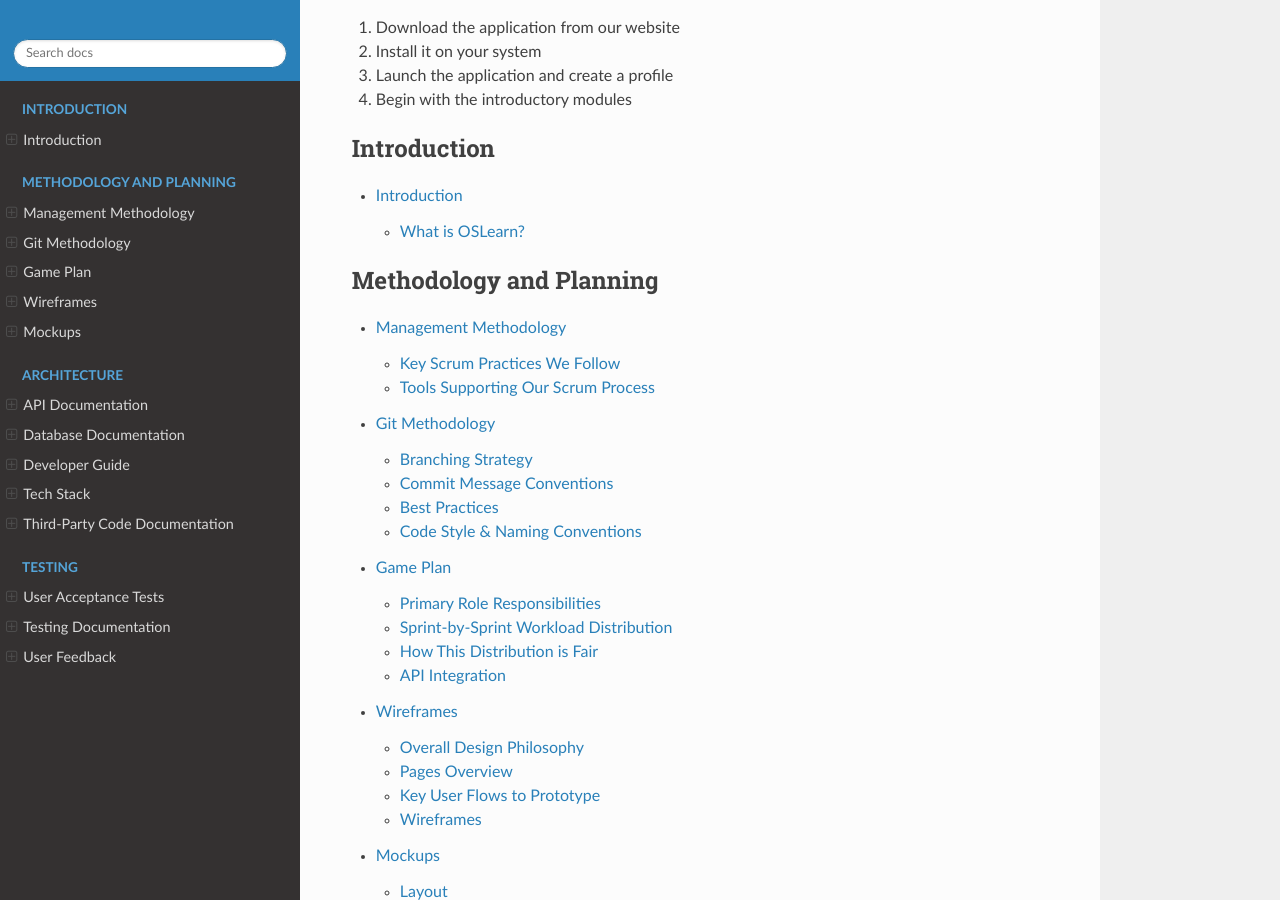
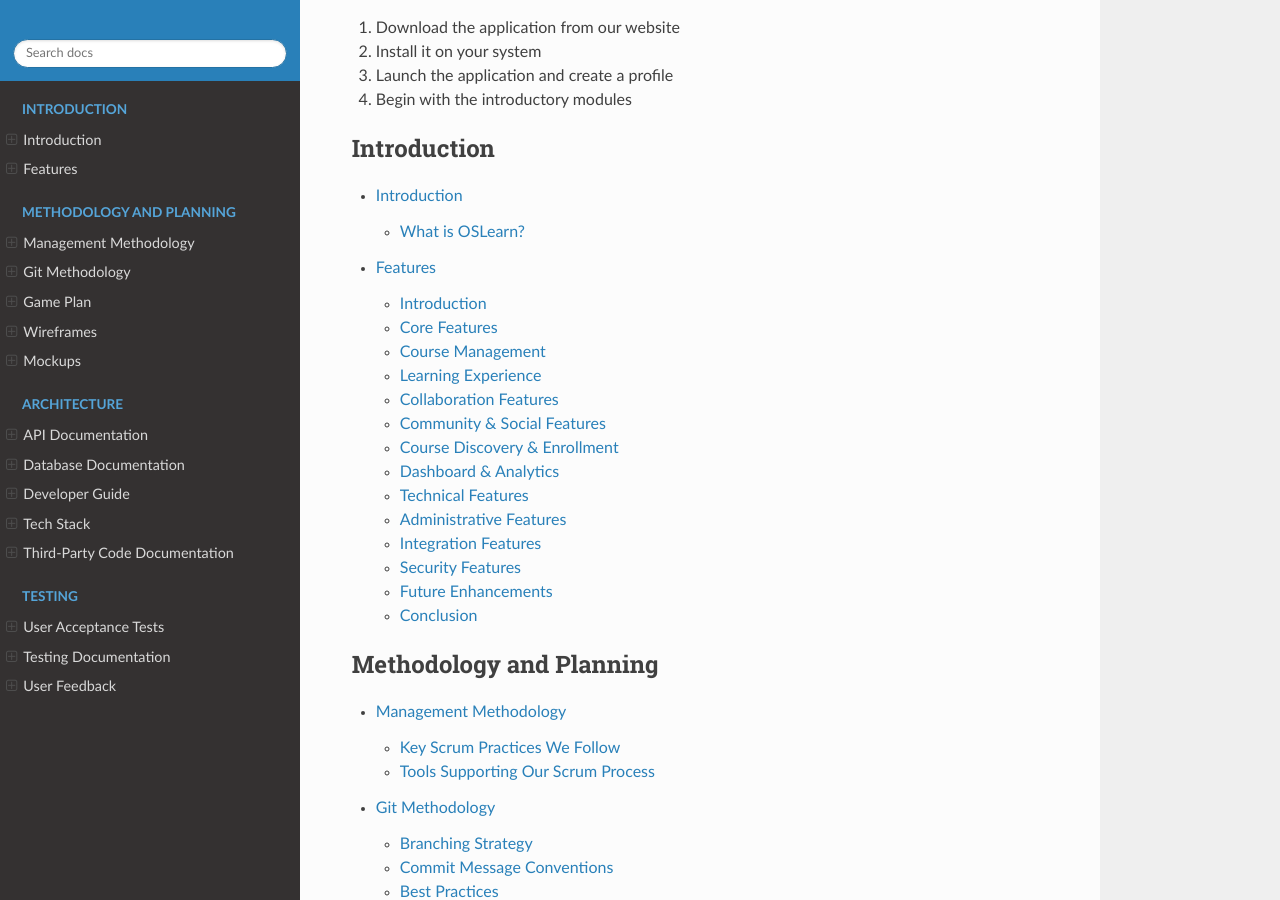
Before and after one commit to The-SQL/sdp, a Sphinx documentation site: the page built from docs/source/index.rst, in a window 1280 px wide and 900 px high, scrolled down 542 px. Built offline with Sphinx 7.4.7 and the Read the Docs theme 3.1.0, drawn with Linux system fonts in a browser that asks for light colours; pages that are not in the unit, such as notebooks, are missing from menus; some of the changed lines change nothing that is shown.

Commit message:
docs(features): update feature docs

```diff
--- /dev/null
+++ b/docs/source/features.rst
@@ -0,0 +1,336 @@
+Features
+========
+
+Introduction
+------------
+
+A comprehensive language learning platform built with Next.js, featuring course creation, collaborative learning, community forums, and progress tracking.
+
+Core Features
+-------------
+
+User Management & Authentication
+~~~~~~~~~~~~~~~~~~~~~~~~~~~~~~~~
+
+Authentication System
+^^^^^^^^^^^^^^^^^^^^^
+
+- **Clerk Integration**: Secure user authentication and management
+- **Profile Management**: User profiles with avatars, bios, and personal information
+- **Session Management**: Persistent login states across the application
+
+User Profiles
+^^^^^^^^^^^^^
+
+- **Personal Information**: Name, email, bio, location, native language
+- **Learning Statistics**: Progress tracking, streaks, achievements
+- **Course Management**: Enrolled courses, completion status
+- **Settings**: Profile editing, notification preferences, privacy controls
+
+Course Management
+-----------------
+
+Course Creation & Editing
+~~~~~~~~~~~~~~~~~~~~~~~~~
+
+Course Builder Interface
+^^^^^^^^^^^^^^^^^^^^^^^^
+
+- **Setup Tab**: Basic course information (title, description, difficulty, language, duration)
+- **Content Builder**: Structured unit and lesson creation
+- **Media Support**: Video, audio, text, and exercise content types
+- **Rich Content Editor**: Text formatting and media embedding
+
+Content Types
+^^^^^^^^^^^^^
+
+- **Video Lessons**: Upload or record video content with notes
+- **Audio Lessons**: Audio recordings with transcripts
+- **Text Content**: Written lessons with rich formatting
+- **Interactive Exercises**: Multiple choice and fill-in-the-blank exercises
+
+Course Publishing
+^^^^^^^^^^^^^^^^^
+
+- **Draft Mode**: Save courses as private drafts
+- **Unlisted Publishing**: Share via direct links
+- **Public Publishing**: Make courses discoverable to all users
+- **Version Control**: Track changes and suggested edits
+
+Learning Experience
+-------------------
+
+Course Learning Interface
+~~~~~~~~~~~~~~~~~~~~~~~~~
+
+Lesson Navigation
+^^^^^^^^^^^^^^^^^
+
+- **Structured Curriculum**: Units and lessons with progress tracking
+- **Sidebar Navigation**: Collapsible unit view with lesson status
+- **Progress Indicators**: Visual completion status for each lesson
+- **Sequential Learning**: Previous/next lesson navigation
+
+Media Players
+^^^^^^^^^^^^^
+
+- **Video Player**: Full-featured video playback with controls
+- **Audio Player**: Custom audio interface with play/pause functionality
+- **Transcript Support**: Text transcripts for audio/video content
+
+Interactive Exercises
+^^^^^^^^^^^^^^^^^^^^^
+
+- **Multiple Choice Questions**: Single and multiple correct answers
+- **Fill-in-the-Blank**: Text input exercises with validation
+- **Instant Feedback**: Immediate correctness feedback
+- **Answer Validation**: Case-insensitive and trimmed answer checking
+
+Progress Tracking
+~~~~~~~~~~~~~~~~~
+
+- **Completion Status**: Track lesson completion (not_started, completed)
+- **Progress Percentage**: Overall course completion calculation
+- **Learning Analytics**: Time spent, lessons completed, current streaks
+- **Achievement System**: Badges and rewards for learning milestones
+
+Collaboration Features
+----------------------
+
+Course Collaboration
+~~~~~~~~~~~~~~~~~~~~
+
+Collaborator Management
+^^^^^^^^^^^^^^^^^^^^^^^
+
+- **Invitation System**: Email-based collaborator invitations
+- **Role Management**: Course owner vs. collaborator permissions
+- **Request System**: Pending, accepted, and rejected collaboration requests
+- **Status Tracking**: Active, pending, and cancelled collaborator states
+
+Suggested Edits
+^^^^^^^^^^^^^^^
+
+- **Change Proposals**: Non-owners can suggest course modifications
+- **Version Comparison**: Side-by-side comparison of original vs. suggested changes
+- **Approval Workflow**: Course owners can accept or reject changes
+- **Change History**: Track all proposed modifications
+
+Community & Social Features
+---------------------------
+
+Discussion Forums
+~~~~~~~~~~~~~~~~~
+
+Forum Structure
+^^^^^^^^^^^^^^^
+
+- **Categories**: Organized discussion topics (General, Language Exchange, Study Groups, etc.)
+- **Post Creation**: Rich text posts with categories and tags
+- **Reply System**: Nested replies with threading support
+- **Voting System**: Like posts and replies
+
+Content Moderation
+^^^^^^^^^^^^^^^^^^
+
+- **Profanity Filter**: Automatic inappropriate language detection
+- **Spam Prevention**: Rate limiting and content validation
+- **User Reporting**: Flag inappropriate content
+- **Moderation Tools**: Admin and moderator controls
+
+Notifications System
+^^^^^^^^^^^^^^^^^^^^
+
+- **Real-time Alerts**: New replies, likes, and mentions
+- **Read Status**: Track which notifications have been viewed
+- **Bulk Actions**: Mark all as read functionality
+- **Pagination**: Handle large notification lists
+
+Course Discovery & Enrollment
+-----------------------------
+
+Course Catalog
+~~~~~~~~~~~~~~
+
+Search & Filtering
+^^^^^^^^^^^^^^^^^^
+
+- **Text Search**: Search by course title, description, and tags
+- **Level Filtering**: Beginner, Intermediate, Advanced levels
+- **Language Filtering**: Filter by target language
+- **Sorting Options**: Rating, student count, duration
+
+Course Cards
+^^^^^^^^^^^^
+
+- **Rich Previews**: Course images, ratings, and statistics
+- **Favorite System**: Bookmark courses for quick access
+- **Enrollment Status**: Display enrollment state and progress
+- **Recommendation System**: Personalized course suggestions
+
+Enrollment System
+^^^^^^^^^^^^^^^^^
+
+- **Free Enrollment**: One-click course enrollment
+- **Progress Persistence**: Save learning progress across sessions
+- **Continue Learning**: Quick access to in-progress courses
+- **Completion Tracking**: Mark courses as completed
+
+Dashboard & Analytics
+---------------------
+
+Learning Dashboard
+~~~~~~~~~~~~~~~~~~
+
+Progress Overview
+^^^^^^^^^^^^^^^^^
+
+- **Current Courses**: Active enrollments with progress indicators
+- **Weekly Activity**: Visual study calendar with daily progress
+- **Learning Goals**: Set and track personal learning objectives
+- **Quick Stats**: Key metrics at a glance
+
+Achievement System
+^^^^^^^^^^^^^^^^^^
+
+- **Milestone Badges**: Reward course completion and consistency
+- **Progress Tracking**: Track achievement progress
+- **Point System**: Gamification with achievement points
+- **Recognition**: Display earned achievements prominently
+
+Statistics & Analytics
+^^^^^^^^^^^^^^^^^^^^^^
+
+- **Study Time Tracking**: Total time spent learning
+- **Streak Counter**: Consecutive days of learning
+- **Lesson Completion**: Total lessons completed
+- **Language Diversity**: Number of languages being learned
+
+Technical Features
+------------------
+
+Responsive Design
+~~~~~~~~~~~~~~~~~
+
+Mobile Optimization
+^^^^^^^^^^^^^^^^^^^
+
+- **Responsive Layouts**: Adapt to desktop, tablet, and mobile screens
+- **Touch Interactions**: Mobile-friendly buttons and controls
+- **Progressive Enhancement**: Core functionality on all devices
+
+Performance Features
+^^^^^^^^^^^^^^^^^^^^
+
+- **Loading States**: Skeleton screens and progress indicators
+- **Optimized Media**: Efficient video and audio streaming
+- **Pagination**: Handle large datasets efficiently
+- **Caching Strategies**: Optimized data fetching
+
+Accessibility
+~~~~~~~~~~~~~
+
+- **Keyboard Navigation**: Full keyboard support
+- **Screen Reader Compatibility**: ARIA labels and semantic HTML
+- **Color Contrast**: Accessible color schemes
+- **Focus Management**: Logical focus order
+
+Data Management
+~~~~~~~~~~~~~~~
+
+State Management
+^^^^^^^^^^^^^^^^
+
+- **React Hooks**: useState, useEffect, useCallback for local state
+- **Form Handling**: Controlled components with validation
+- **Real-time Updates**: Immediate UI updates after actions
+- **Error Handling**: Graceful error states and user feedback
+
+Data Persistence
+^^^^^^^^^^^^^^^^
+
+- **Supabase Integration**: PostgreSQL database with real-time capabilities
+- **File Storage**: Supabase storage for media files
+- **User Data**: Persistent user preferences and progress
+- **Backup & Recovery**: Data integrity and recovery mechanisms
+
+Administrative Features
+-----------------------
+
+Course Management
+~~~~~~~~~~~~~~~~~
+
+Author Tools
+^^^^^^^^^^^^
+
+- **Course Analytics**: View enrollment and completion statistics
+- **Content Management**: Edit course structure and content
+- **Collaborator Management**: Add/remove course collaborators
+- **Publication Control**: Control course visibility and access
+
+Moderation Tools
+^^^^^^^^^^^^^^^^
+
+- **User Management**: View and manage platform users
+- **Content Review**: Moderate forum posts and course content
+- **Analytics Dashboard**: Platform-wide usage statistics
+- **System Health**: Monitor platform performance and issues
+
+Integration Features
+--------------------
+
+Third-Party Integrations
+~~~~~~~~~~~~~~~~~~~~~~~~
+
+Media Processing
+^^^^^^^^^^^^^^^^
+
+- **File Upload**: Support for multiple file formats
+- **Media Conversion**: Automatic format optimization
+- **Storage Management**: Efficient media file organization
+- **CDN Integration**: Fast content delivery
+
+Email System
+^^^^^^^^^^^^
+
+- **Notification Emails**: Course invitations and updates
+- **Transactional Emails**: Enrollment confirmations and reminders
+- **Marketing Communications**: Platform announcements and features
+
+Security Features
+-----------------
+
+Data Protection
+~~~~~~~~~~~~~~~
+
+- **Authentication Security**: Secure login and session management
+- **Data Encryption**: Encrypted data transmission and storage
+- **Access Control**: Role-based permissions and authorization
+- **Input Validation**: Sanitized user inputs and file uploads
+
+Privacy Features
+^^^^^^^^^^^^^^^^
+
+- **User Privacy**: Control over personal information
+- **Data Export**: Download personal data
+- **Account Deletion**: Complete account removal
+- **Privacy Settings**: Granular control over visibility
+
+Future Enhancements
+-------------------
+
+Planned Features
+~~~~~~~~~~~~~~~~
+
+- **Live Classes**: Real-time virtual classroom functionality
+- **AI Tutoring**: Personalized learning assistance
+- **Mobile App**: Native iOS and Android applications
+- **Advanced Analytics**: Detailed learning insights and recommendations
+- **Social Features**: User profiles, following, and direct messaging
+- **Certification**: Official completion certificates
+- **Marketplace**: Course monetization and instructor payments
+
+Conclusion
+----------
+
+This platform provides a comprehensive solution for language learning with robust course creation tools, collaborative features, and engaging learning experiences. The modular architecture allows for continuous enhancement and scalability to meet evolving user needs.
--- a/docs/source/index.rst
+++ b/docs/source/index.rst
@@ -34,6 +34,7 @@
    :caption: Introduction
 
    introduction
+   features
 
 .. toctree::
    :maxdepth: 2
```
Also changed, not shown: 11 other files.
